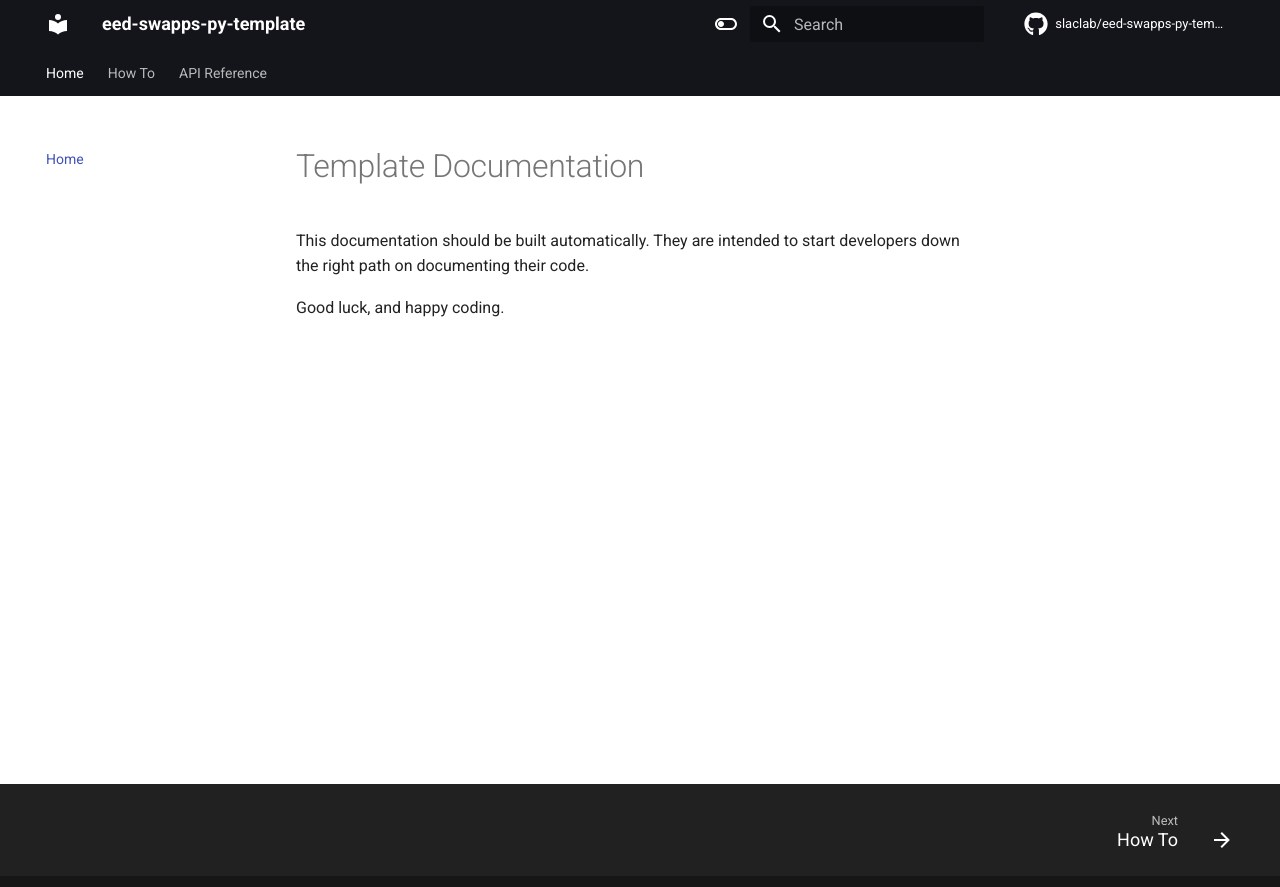
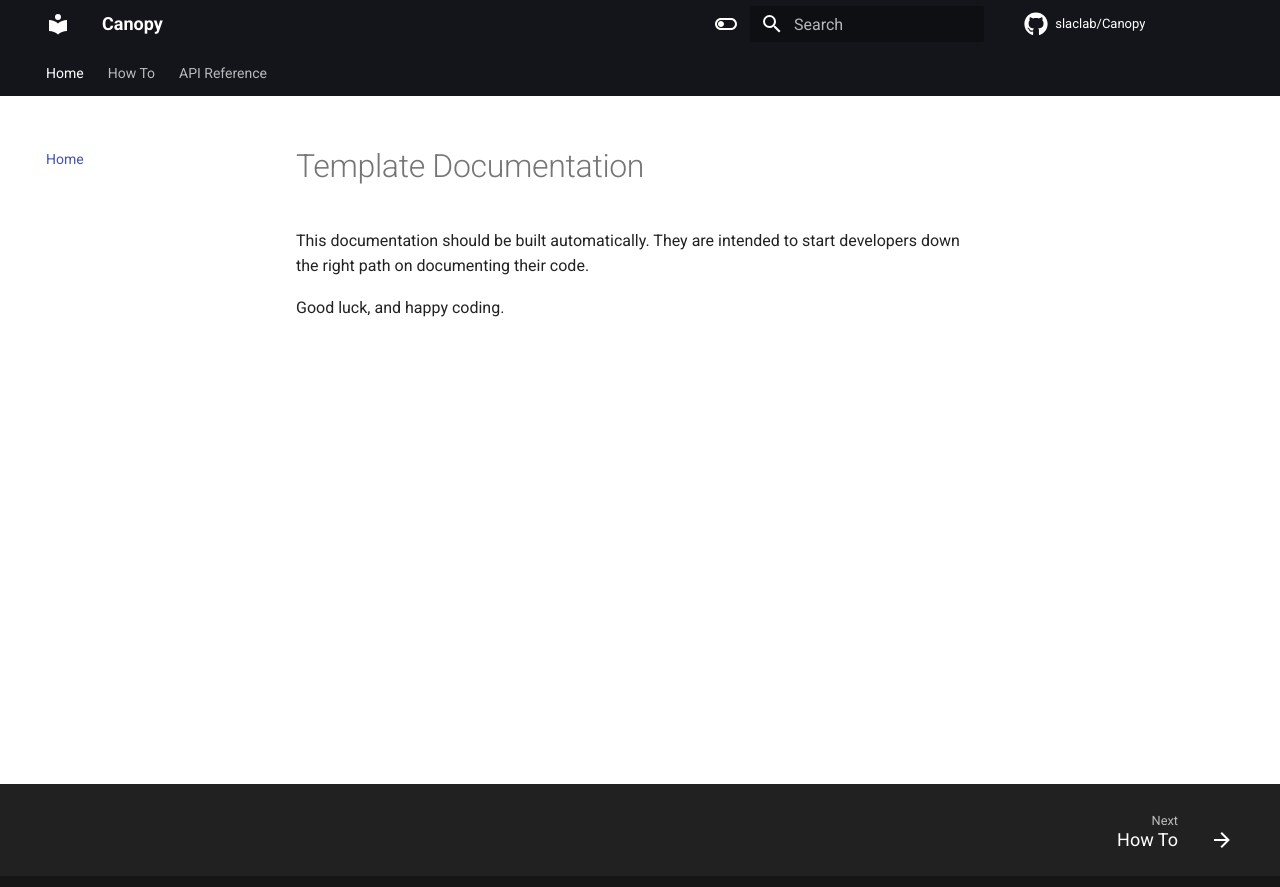
Before and after one commit to slaclab/canopy, an MkDocs documentation site: the page built from docs/index.md, in a window 1280 px wide. Shown: the top 887 px of the page. Built offline with MkDocs 1.6.1 and Material for MkDocs 9.7.7, drawn with Linux system fonts in a browser that asks for light colours; comment, search, counter and statistics services are not loaded.

Commit message:
Change project details from eed-swapps-py-template to Canopy
Updated project information for Canopy platform.

```diff
--- a/mkdocs.yml
+++ b/mkdocs.yml
@@ -1,12 +1,12 @@
 # Project Information
-site_name: eed-swapps-py-template
-site_url: https://slaclab.github.io/eed-swapps-py-template/
+site_name: Canopy
+site_url: https://slaclab.github.io/Canopy/
 site_author: SLAC National Accelerator Laboratory - EED / Software Applications Group
-site_description: Documentation for the eed-swapps-py-template Python project.
+site_description:  Canopy is a planned platform for control system displays, tools and applications.
 
 # Repository
-repo_name: slaclab/eed-swapps-py-template
-repo_url: https://github.com/slaclab/eed-swapps-py-template
+repo_name: slaclab/Canopy
+repo_url: https://github.com/slaclab/Canopy
 
 # Configuration
 theme:
@@ -59,7 +59,7 @@ plugins:
   - git-committers:
       exclude:
         - index.md
-      repository: slaclab/eed-swapps-py-template
+      repository: slaclab/Canopy
       branch: main
 
 # Additional Configuration
```
